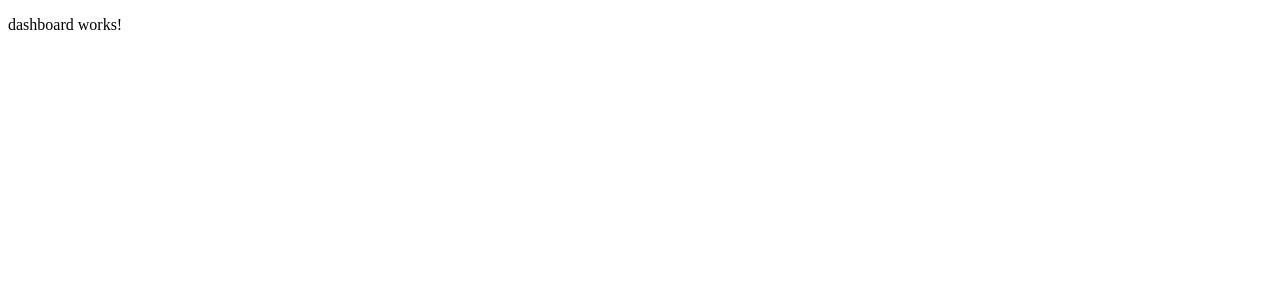
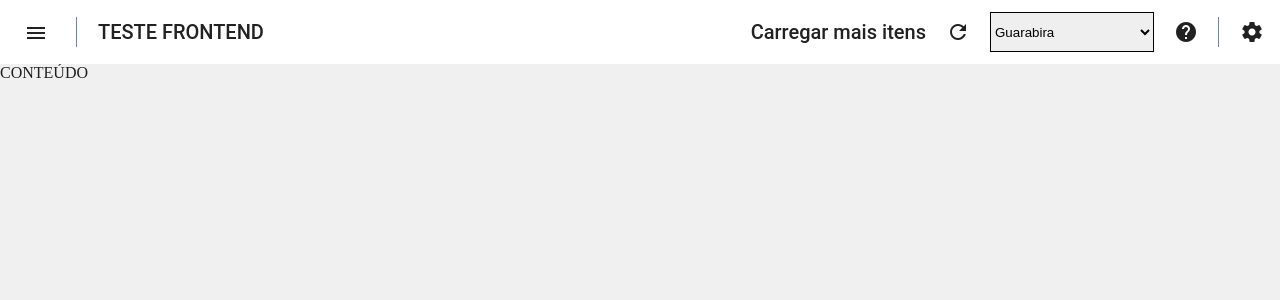
Before and after one commit to airtonferreira/app-contrato, an Angular app: page / in a window 1280 px wide. Shown: the top 300 px of the page. Built offline with nearby package versions, Linux system fonts and the light colour scheme.

Commit message:
Dashboard sidenav and toolbar created

```diff
--- a/src/app/dashboard/dashboard.component.css
+++ b/src/app/dashboard/dashboard.component.css
@@ -0,0 +1,45 @@
+.sidenav-container {
+  height: 100%;
+}
+
+.sidenav {
+  width: 200px;
+}
+
+
+.sidenav .mat-toolbar {
+  background: inherit;
+}
+
+
+.hrVertical{
+  margin-left: 20px;
+  margin-right: 20px;
+  border: none;
+  border-left: 1px solid hsla(200, 10%, 50%,100);
+  height: 30px;
+  width: 1px;
+}
+
+.space-items{
+  margin-left: 20px;
+  margin-right: 20px;
+}
+
+.spacer {
+  flex: 1 1 auto;
+}
+
+select{
+  border: solid 1px black;
+  height: 40px;
+}
+
+mat-toolbar{
+  background-color: white;
+
+}
+
+mat-sidenav-content{
+  background-color: rgb(240, 240, 240);
+}
--- a/src/app/dashboard/dashboard.component.html
+++ b/src/app/dashboard/dashboard.component.html
@@ -1 +1,42 @@
-<p>dashboard works!</p>
+<mat-toolbar>
+  <button type="button" aria-label="Toggle sidenav" mat-icon-button (click)="drawer.toggle()">
+    <mat-icon aria-label="Side nav toggle icon">menu</mat-icon>
+  </button>
+  <span class="hrVertical"></span>
+  <span>TESTE FRONTEND</span>
+  <span class="spacer"></span>
+  <span class="space-items">Carregar mais itens</span>
+  <i class="material-icons">
+    refresh
+  </i>
+
+  <select class="space-items">
+    <option disabled>Selecione um Município</option>
+    <option>Guarabira</option>
+    <option>Mamanguape</option>
+    <option>Rio Tinto</option>
+  </select>
+
+  <i class="material-icons">
+    help
+  </i>
+  <span class="hrVertical"></span>
+  <i class="material-icons">
+    settings
+  </i>
+</mat-toolbar>
+
+<mat-sidenav-container class="sidenav-container">
+  <mat-sidenav #drawer class="sidenav" fixedInViewport="false"
+    [attr.role]="(isHandset$ | async) ? 'dialog' : 'navigation'" [mode]="(isHandset$ | async) ? 'over' : 'side'"
+    [opened]="(isHandset$ | async) === false">
+    <mat-nav-list>
+      <a mat-list-item href="#">Acompanhamento de Contratos</a>
+    </mat-nav-list>
+  </mat-sidenav>
+  <mat-sidenav-content>
+
+    <!-- Add Content Here -->
+    CONTEÚDO
+  </mat-sidenav-content>
+</mat-sidenav-container>
--- a/src/app/dashboard/dashboard.component.ts
+++ b/src/app/dashboard/dashboard.component.ts
@@ -1,15 +1,21 @@
-import { Component, OnInit } from '@angular/core';
+import { Component } from '@angular/core';
+import { BreakpointObserver, Breakpoints } from '@angular/cdk/layout';
+import { Observable } from 'rxjs';
+import { map, share } from 'rxjs/operators';
 
 @Component({
   selector: 'app-dashboard',
   templateUrl: './dashboard.component.html',
   styleUrls: ['./dashboard.component.css']
 })
-export class DashboardComponent implements OnInit {
+export class DashboardComponent {
 
-  constructor() { }
+  isHandset$: Observable<boolean> = this.breakpointObserver.observe(Breakpoints.Handset)
+    .pipe(
+      map(result => result.matches),
+      share()
+    );
 
-  ngOnInit() {
-  }
+  constructor(private breakpointObserver: BreakpointObserver) {}
 
 }
--- a/src/styles.css
+++ b/src/styles.css
@@ -1,2 +1,10 @@
 /* You can add global styles to this file, and also import other style files */
 @import "~@angular/material/prebuilt-themes/indigo-pink.css";
+
+html, body{
+    height: 100%;
+}
+
+body{
+    margin: 0;
+}
```
Also changed, not shown: src/app/app.module.ts (+19 -2 lines), src/app/material.module.ts (deleted, +0 -91 lines), 1 other file (tests, documents, lock files or other folders).
